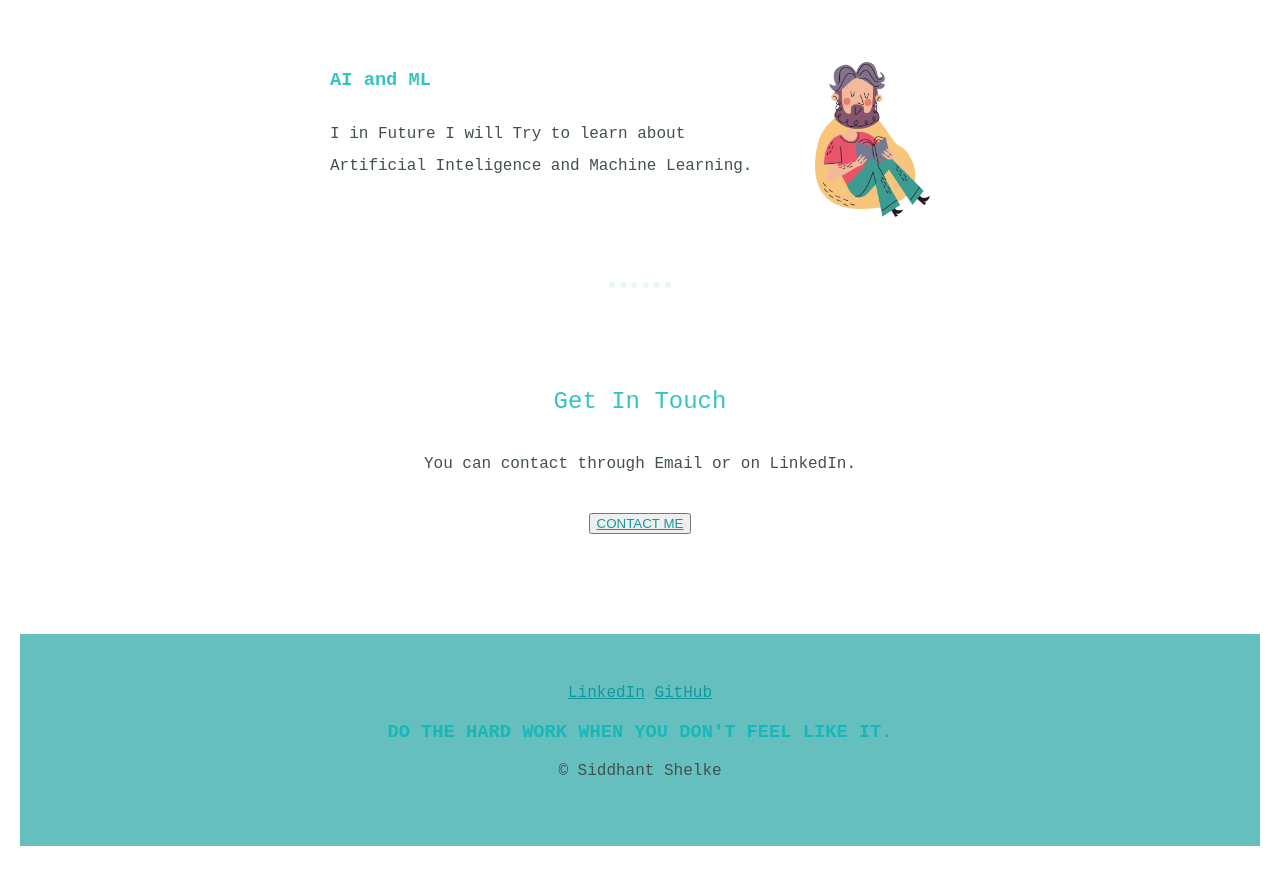
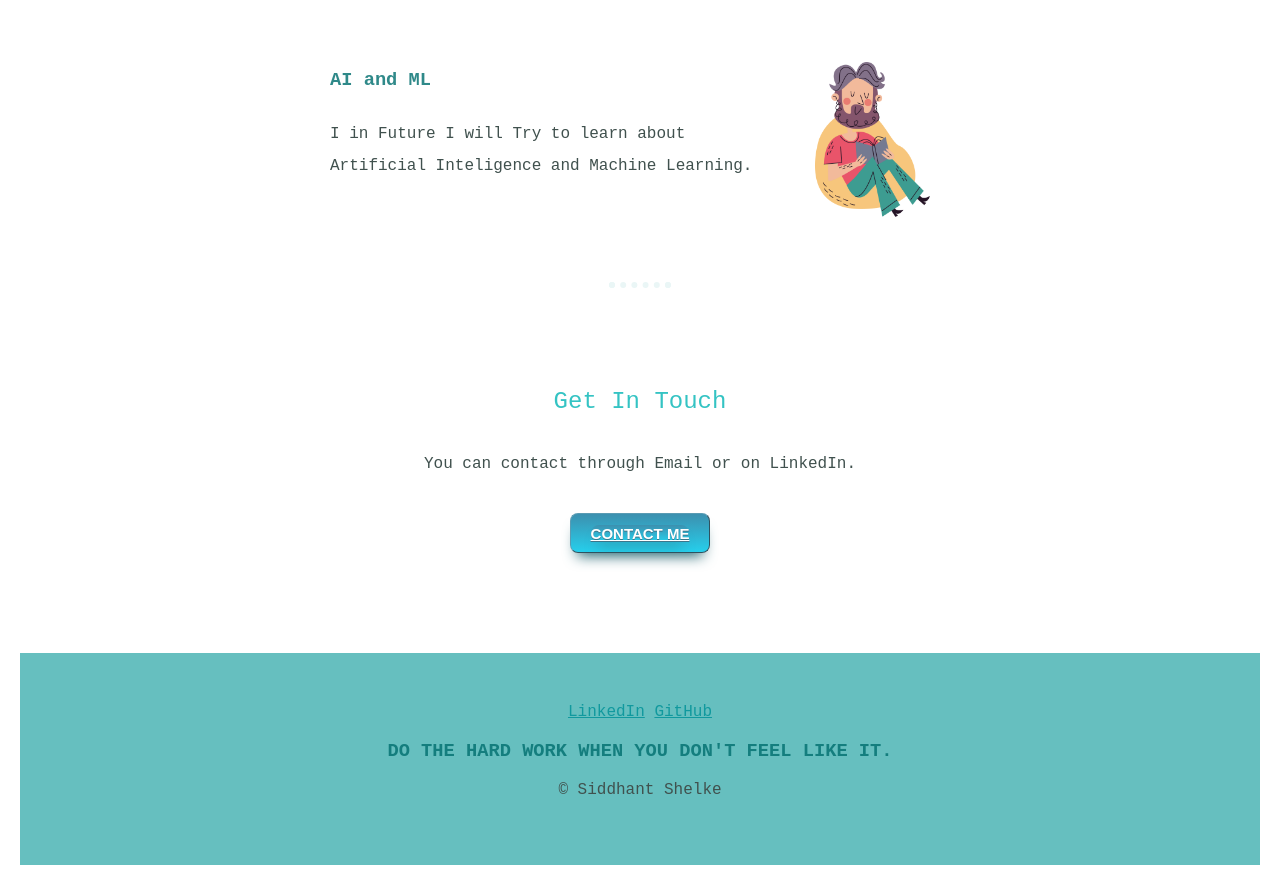
Before and after one commit to Aermax/personelwebsite, a plain HTML site: page index.html in a window 1280 px wide. Shown: the part 1583-2468 px from the top of the page. Drawn offline with Linux system fonts and the light colour scheme.

Commit message:
Update style.css

```diff
--- a/style.css
+++ b/style.css
@@ -18,7 +18,7 @@ h2 {
 }
 
 h3 {
-    color: rgba(9, 182, 182, 0.825);
+    color: rgba(3, 112, 112, 0.825);
 }
 
 hr {
@@ -114,3 +114,25 @@ a{
     margin-right: 30px;
 
 }
+
+.buttonClass {
+    font-size:15px;
+    font-family:Arial;
+    width:140px;
+    height:40px;
+    border-width:1px;
+    color:#fff;
+    border-color:#599bb3;
+    font-weight:bold;
+    border-top-left-radius:8px;
+    border-top-right-radius:8px;
+    border-bottom-left-radius:8px;
+    border-bottom-right-radius:8px;
+    box-shadow: 0px 10px 14px -7px #276873;
+    text-shadow: 0px 1px 0px #3d768a;
+    background:linear-gradient(rgba(60, 144, 175, 1), rgba(38, 207, 236, 1));
+  }
+
+  .buttonClass:hover {
+    background: linear-gradient(rgba(38, 207, 236, 1), rgba(60, 144, 175, 1));
+  }
```
